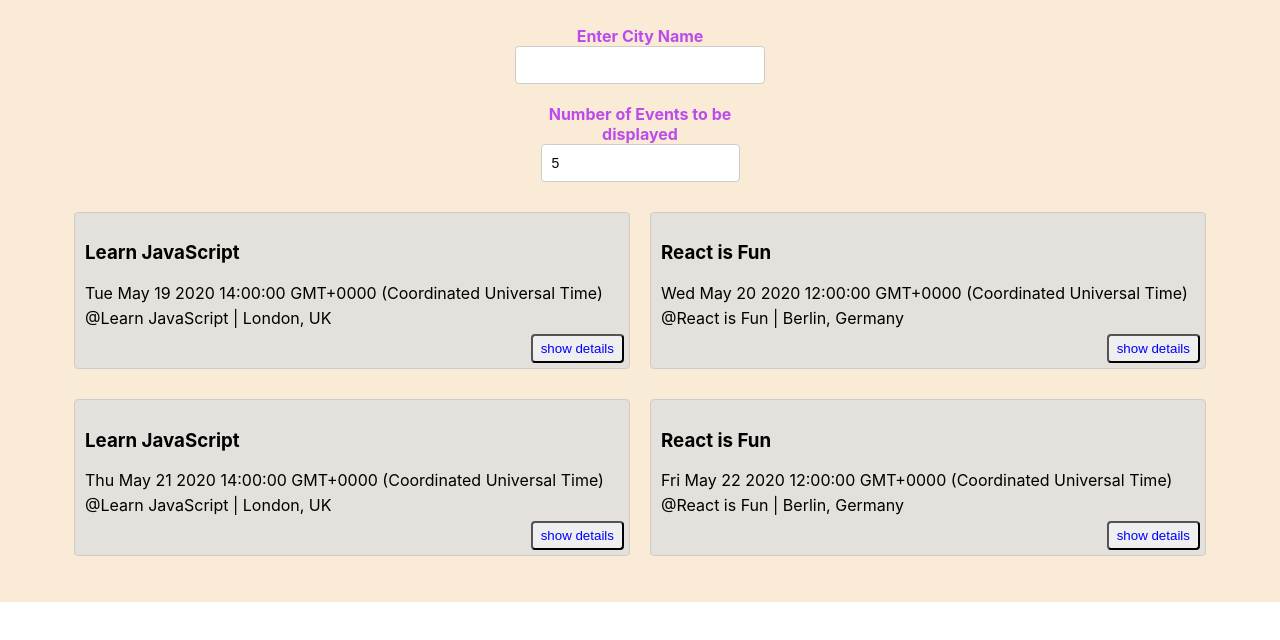
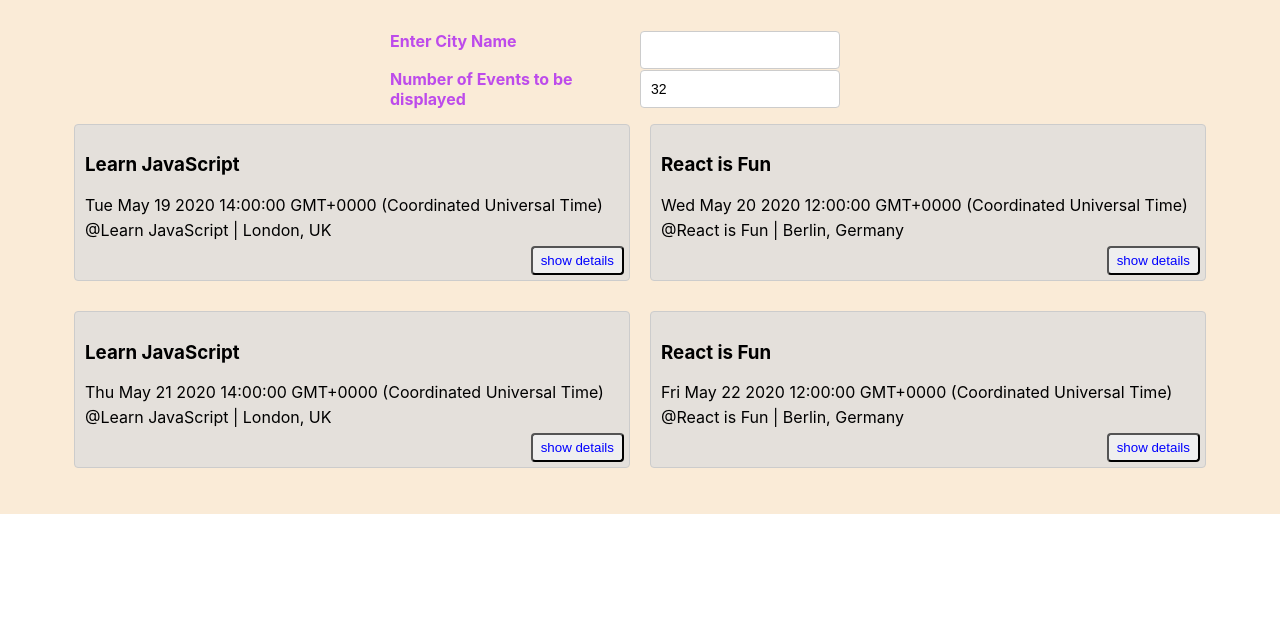
Before and after one commit to Unna27/meet, a React (Create React App) app: page / in a window 1280 px wide. Shown: the top 640 px of the page. Built offline with nearby package versions, Linux system fonts and the light colour scheme; what atatus-spa would draw is missing.

Commit message:
added Alert messages and updated css

```diff
--- a/package.json
+++ b/package.json
@@ -12,6 +12,7 @@
     "nprogress": "^0.2.0",
     "puppeteer": "^13.1.1",
     "react": "^17.0.2",
+    "react-bootstrap": "^2.1.1",
     "react-dom": "^17.0.2",
     "react-scripts": "5.0.0",
     "web-vitals": "^0.2.4",
--- /dev/null
+++ b/src/Alert.js
@@ -0,0 +1,42 @@
+import React, { Component } from 'react';
+
+class Alert extends Component {
+  constructor(props) {
+    super(props);
+    this.color = null;
+  }
+
+  getStyle = () => {
+    return {
+      color: this.color,
+      fontSize: '12px',
+      width:'400px'
+    };
+  }
+
+  render() {
+    return (
+      <div className="Alert">
+        <p style={this.getStyle()}>{this.props.text}</p>
+      </div>
+    );
+  }
+}
+// Sub Class
+
+class InfoAlert extends Alert {
+  constructor(props) {
+    super(props);
+    this.color = 'blue';
+  }
+}
+
+class ErrorAlert extends Alert {
+  constructor(props) {
+    super(props);
+    this.color = 'red';
+  }
+}
+
+export { InfoAlert };
+export { ErrorAlert };
--- a/src/App.css
+++ b/src/App.css
@@ -37,6 +37,7 @@ p {
 label {
   color:rgba(168,22, 242, 0.75);
   font-weight: bold;
+  width: 250px;
 }
 
 input[type="text"],
@@ -50,28 +51,31 @@ input[type="number"] {
   align-self: center;
   height: 38px;
 }
+.CitySearch {
+  display: flex;
+  flex-direction: row;
+  flex-basis: 250px;
+  max-width: 500px;
+  margin: auto;
+  position: relative;
+  flex-wrap: wrap;
+  text-align: start;
+}
+
+.CitySearch p {
+  flex: 0 1 100%
+}
 
 .city {
-  width: 250px;
-}
-
-.CitySearch {
-  display: flex;
-  flex-direction: column;
-  flex-basis: 300px;
-  max-width: 300px;
-  margin: auto;
-  position: relative;
+  width: 200px;
 }
 
 .suggestions {
-  width: 250px;
-  position: absolute;
+  width: 200px;
   z-index: 2;
   align-self: center;
   margin: 0;
-  top: 43px;
-  font-size: 14px;
+  font-size: 12px;
   box-shadow: 10px 10px 16px -12px rgba(0, 0, 0, 0.75);
 }
 
@@ -118,10 +122,26 @@ input[type="number"] {
 }
 
 .numberOfEvents {
+  display: flex;
+  flex-direction: row;
+  flex-basis: 250px;
+  max-width: 500px;
+  margin: auto;
+  position: relative;
+  flex-wrap: wrap;
+  text-align: start;
+}
+
+.numberOfEvents p {
+  flex: 0 1 100%;
+  text-align: center
+}
+
+.eventNumber {
   width: 200px;
-  margin: 20px auto;
-  text-align: center;
 }
+
+
 
 @supports(display: grid) {
   .EventList {
--- a/src/App.js
+++ b/src/App.js
@@ -12,7 +12,7 @@ class App extends Component {
   state = {
     events: [],
     locations: [],
-    eventCount: 5
+    eventCount: 32
   }
 
   // update events, when a suggestion list has been clicked in CitySearch
@@ -20,8 +20,8 @@ class App extends Component {
     getEvents().then((events) => {
       if(location!==undefined){
         const locationEvents = (location === 'all') ?
-        events.slice(0, this.state.eventCount) :
-        events.filter((event) => event.location === location);
+          events :
+          events.filter((event) => event.location === location);
         this.setState({
           events: locationEvents.slice(0, this.state.eventCount)
         });
--- a/src/CitySearch.js
+++ b/src/CitySearch.js
@@ -1,28 +1,41 @@
 import React, { Component } from 'react';
+import { InfoAlert } from './Alert';
 
 class CitySearch extends Component {
   // state variable initialization (could also be initaialized using constructor and this varaiable)
   state = {
    query: '',
    suggestions: [],
-   showSuggestions: undefined
+   showSuggestions: undefined,
+   infoText: ''
   }
 
   handleInputChanged = (event) => {
     const value = event.target.value;
+    this.setState({showSuggestions:true});
     const suggestions = this.props.locations.filter((location) => {
       return location.toUpperCase().indexOf(value.toUpperCase()) > -1;
     });
+    if (suggestions.length === 0) {
       this.setState({
         query: value,
+        infoText: 'We can not find the city you are looking for. Please try another city',
+      });
+    } else {
+      return this.setState({
+        query: value,
         suggestions,
+        infoText:''
       });
+    }
   }
 
   handleItemClicked = (suggestion) => {
     this.setState({
       query: suggestion,
-      showSuggestions: false
+      showSuggestions: false,
+      suggestions: [],
+      infoText: ''
     });
     this.props.updateEvents(suggestion,undefined);
   }
@@ -30,6 +43,7 @@ class CitySearch extends Component {
   render() {
     return (
       <div className='CitySearch'>
+        <InfoAlert text={this.state.infoText} />
         <label>Enter City Name</label>
         <input
           type='text'
@@ -38,6 +52,7 @@ class CitySearch extends Component {
           onChange={this.handleInputChanged}
           onFocus={() => { this.setState({ showSuggestions: true }) }}
         />
+        <label></label>
         <ul className='suggestions' style={this.state.showSuggestions ? {}: { display: 'none' }} >
           {this.state.suggestions.map((suggestion) => (
             <li
--- a/src/NumberOfEvents.js
+++ b/src/NumberOfEvents.js
@@ -1,10 +1,24 @@
 import React, { Component } from 'react';
+import { ErrorAlert } from './Alert';
 
 class NumberOfEvents extends Component {
+  state = {
+   errorText: ''
+  }
 
   handleInputChanged = (event) => {
     const value = event.target.value;
-    this.props.updateEvents(undefined,value);
+    if(value <= 0 || value >32){
+      this.setState({
+          errorText: 'Enter a number between 1 and 32'
+        });
+    }else {
+      this.setState({
+        errorText: ''
+      });
+      this.props.updateEvents(undefined,value);
+    }
+
   }
 
   render() {
@@ -16,7 +30,8 @@ class NumberOfEvents extends Component {
           className='eventNumber'
           defaultValue={this.props.eventCount}
           onBlur={this.handleInputChanged}
-        />
+       />
+       <ErrorAlert text={this.state.errorText} />
       </div>
     );
   }
```
Also changed, not shown: 1 other file (tests, documents, lock files or other folders). Lines whose indentation alone changed are shown as unchanged.
